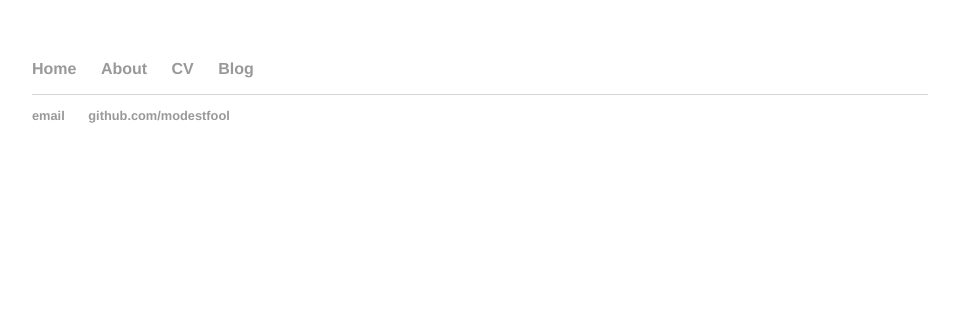
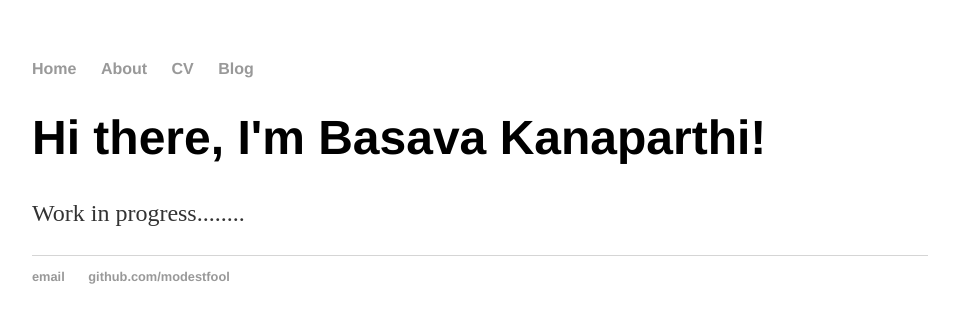
Before and after one commit to modestfool/modestfool.github.io, a Jekyll site: the page built from index.html, in a window 1280 px wide. Shown: the top 323 px of the page, without its empty margins (160-1119 px from the left). Built offline with Jekyll 4.4.1, drawn with Linux system fonts in a browser that asks for light colours.

Commit message:
Update index.html

```diff
--- a/index.html
+++ b/index.html
@@ -1,26 +1,8 @@
-<!DOCTYPE html>
-<html>
-	<head>
-		<title>Basava Kanaparthi</title>
-		<!-- link to main stylesheet -->
-		<link rel="stylesheet" type="text/css" href="/css/main.css">
-	</head>
-	<body>
-		<nav>
-    		<ul>
-        		<li><a href="/">Home</a></li>
-	        	<li><a href="/about">About</a></li>
-        		<li><a href="/cv">CV</a></li>
-        		<li><a href="/blog">Blog</a></li>
-    		</ul>
-		</nav>
-		<div class="container">
-		</div><!-- /.container -->
-		<footer>
-    		<ul>
-        		<li><a href="mailto:basava.08@gmail.com">email</a></li>
-        		<li><a href="https://github.com/modestfool">github.com/modestfool</a></li>
-			</ul>
-		</footer>
-	</body>
-</html>
+---
+layout: default
+title: Basava Kanaparthi, Code Philosopher
+---
+<div class="blurb">
+	<h1>Hi there, I'm Basava Kanaparthi!</h1>
+	<p>Work in progress........</p>
+</div><!-- /.blurb -->
```
